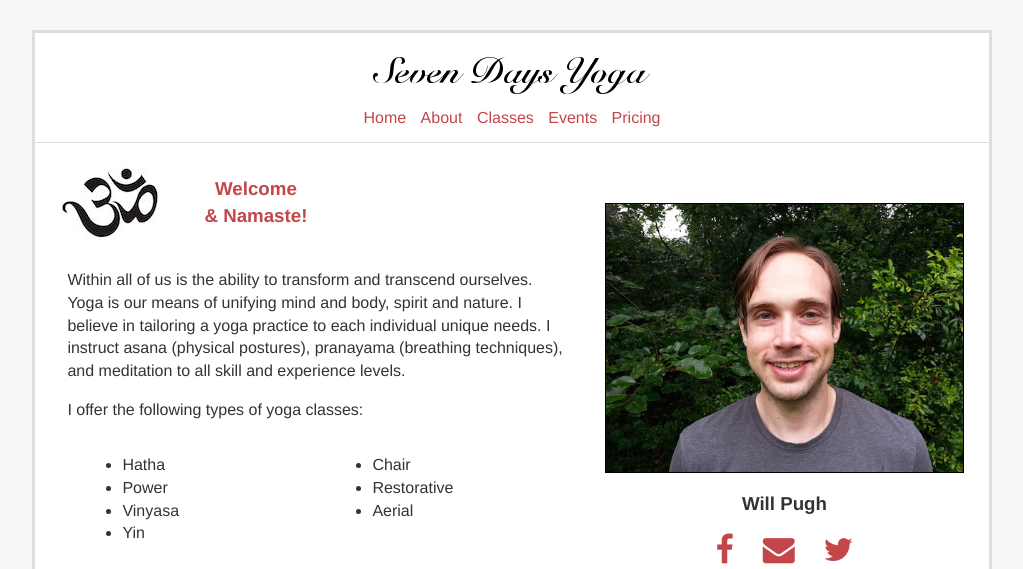
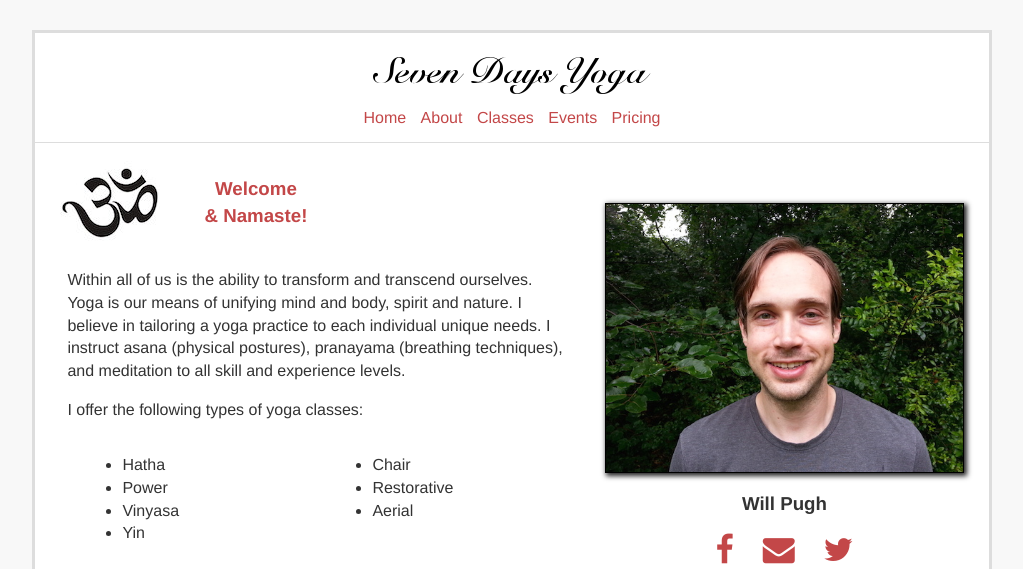
Before and after one commit to sevendaysyoga/sevendaysyoga.github.io, a Jekyll site: the page built from index.html, in a window 1280 px wide. Shown: the top 569 px of the page, without its empty margins (128-1151 px from the left). Built offline with Jekyll 4.4.1, drawn with Linux system fonts in a browser that asks for light colours; nearby versions of some CDN libraries.

Commit message:
added blur radius

```diff
--- a/css/main.scss
+++ b/css/main.scss
@@ -51,6 +51,7 @@ a:hover {
 .img {
 	@include img_class;
 	border:1px #000 solid;
+	box-shadow:2px 2px 5px 1px #222;
 }
 
 .img-no-border {
```
